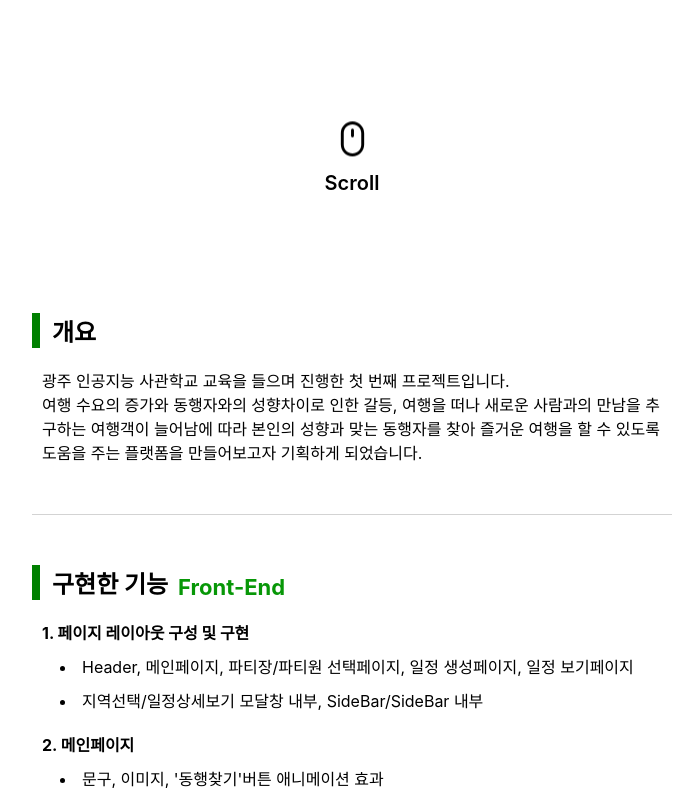
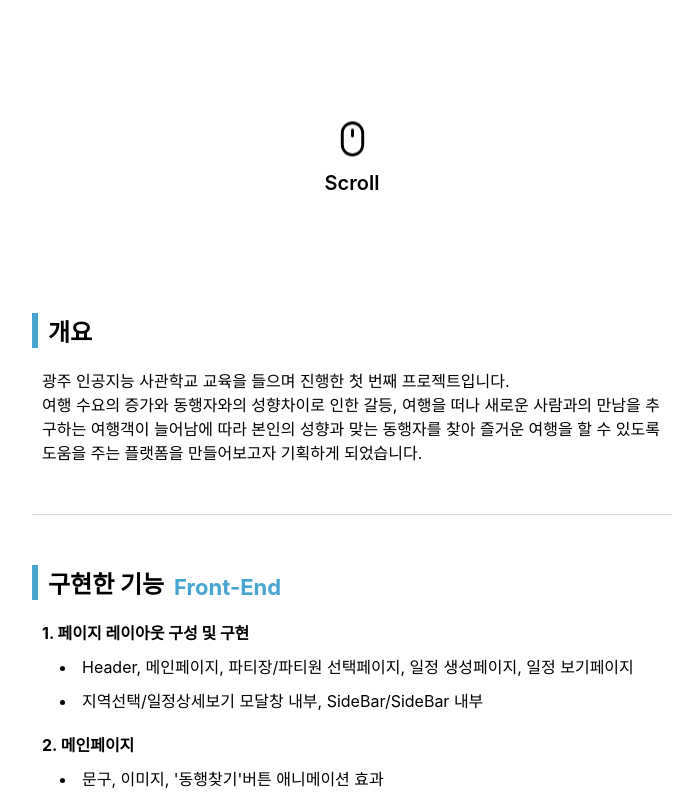
Before and after one commit to heejun8250/Portfolio, a React (Create React App) app in the folder portfolio/: page /travelmate in a window 1280 px wide. Shown: the part 532-1329 px from the top of the page, without its empty margins (288-978 px from the left). Built offline with nearby package versions, Linux system fonts and the light colour scheme.

Commit message:
[수정] 포인트 색상 변경

```diff
--- a/portfolio/src/components/Experience.jsx
+++ b/portfolio/src/components/Experience.jsx
@@ -4,7 +4,7 @@ import styled from 'styled-components'
 const Experience = () => {
   return (
     <>
-      <ExTitleWrap>Education</ExTitleWrap>
+      <EduTitleWrap>Education</EduTitleWrap>
       <EduBox>
         <li>광주 인공지능사관학교</li>
         <span>- 기간 : 2023.06 ~ 2023.12</span>
@@ -105,10 +105,14 @@ const Experience = () => {
 export default Experience
 
 const ExTitleWrap = styled.div`
-  border-left: green solid 10px;
+  border-left: rgb(255, 144, 0) solid 10px;
   padding-left: 16px;
   font-size: 2.5rem;
   font-weight: bold;
+`
+
+const EduTitleWrap = styled(ExTitleWrap)`
+  border-left: rgb(70, 165, 209) solid 10px;
 `
 
 const ExBox = styled.div`
@@ -123,7 +127,7 @@ const ExBox = styled.div`
   }
 
   a {
-    color: #079707;
+    color: rgb(255, 144, 0);
     font-size: 22px;
     font-weight: bold;
     margin: 15px 0;
@@ -137,7 +141,7 @@ const ExBox = styled.div`
   }
 
   p {
-    color: #079707;
+    color: rgb(255, 144, 0);
     font-size: 22px;
     font-weight: bold;
     margin: 15px 0;
--- a/portfolio/src/components/Introduce.jsx
+++ b/portfolio/src/components/Introduce.jsx
@@ -19,7 +19,7 @@ const Introduce = () => {
 export default Introduce
 
 const IntroTitleWrap = styled.div`
-  border-left: green solid 10px;
+  border-left: rgb(97, 65, 193) solid 10px;
   padding-left: 16px;
   font-size: 2.5rem;
   font-weight: bold;
--- a/portfolio/src/components/MyInfo.jsx
+++ b/portfolio/src/components/MyInfo.jsx
@@ -85,7 +85,7 @@ const MyInfoBox = styled.div`
         h1 {
           font-size: 2.5rem;
           margin: 0;
-          border-bottom: green solid 5px;
+          border-bottom: rgb(97, 65, 193) solid 5px;
         }
 
         h3 {
--- a/portfolio/src/components/RollOfTravelMate.jsx
+++ b/portfolio/src/components/RollOfTravelMate.jsx
@@ -69,8 +69,8 @@ const TmMyRoleTitleBox = styled.div`
 `
 
 const TmRollTitleWrap = styled.div`
-  border-left: green solid 8px;
-  padding-left: 12px;
+  border-left: rgb(70, 165, 209) solid 6px;
+  padding-left: 10px;
   font-size: 1.5rem;
   font-weight: bold;
 `
@@ -83,7 +83,7 @@ const TmPjExplainBox = styled.div`
 `
 
 const TmMyRole = styled.div`
-  color: #079707;
+  color: rgb(70, 165, 209);
   font-size: 1.375rem;
   font-weight: bold;
   margin-left: 10px;
--- a/portfolio/src/components/SideContents.jsx
+++ b/portfolio/src/components/SideContents.jsx
@@ -4,7 +4,7 @@ import styled from 'styled-components'
 const SideContents = () => {
   return (
     <SideContentsBox>
-      <a href='/tm'>TravelMate</a>
+      <a href='/travelmate'>TravelMate</a>
       <a href='/senimo'>Senimo</a>
     </SideContentsBox>
   )
@@ -23,7 +23,7 @@ const SideContentsBox = styled.div`
 
 
     &:hover{
-      color: green;
+      color: rgb(70, 165, 209);
       text-decoration: underline;
     }
   }
```
